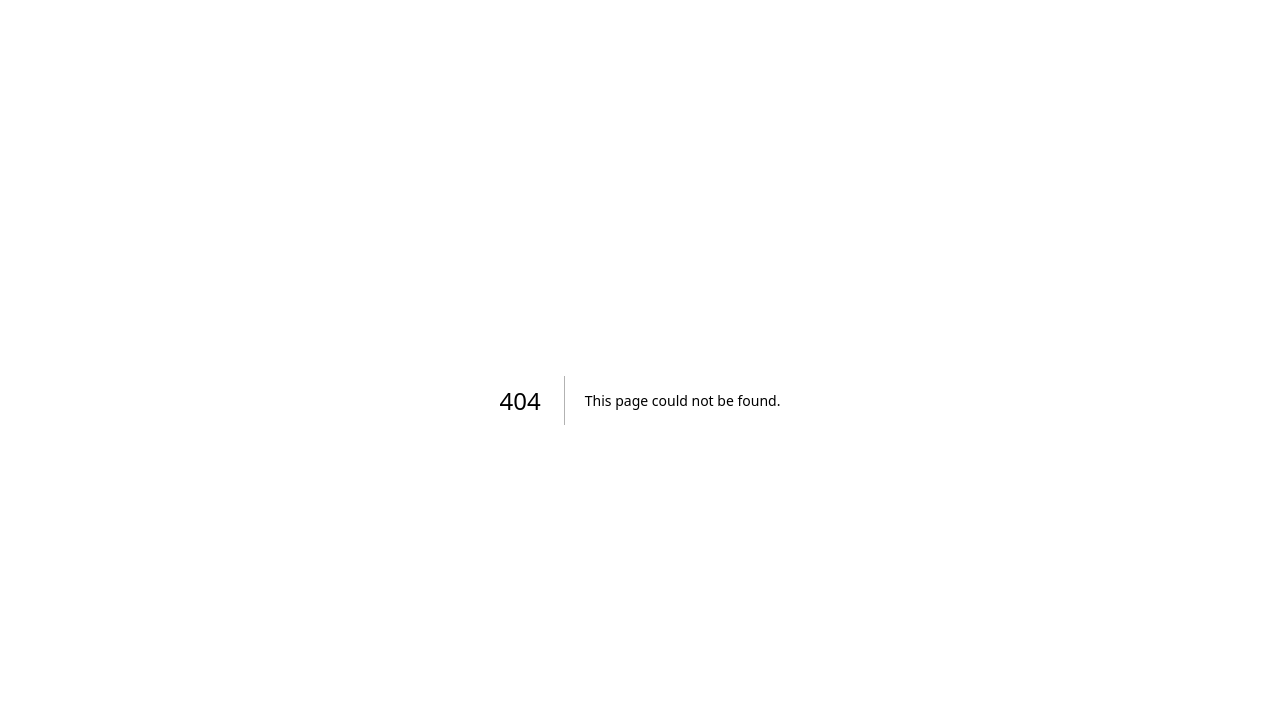
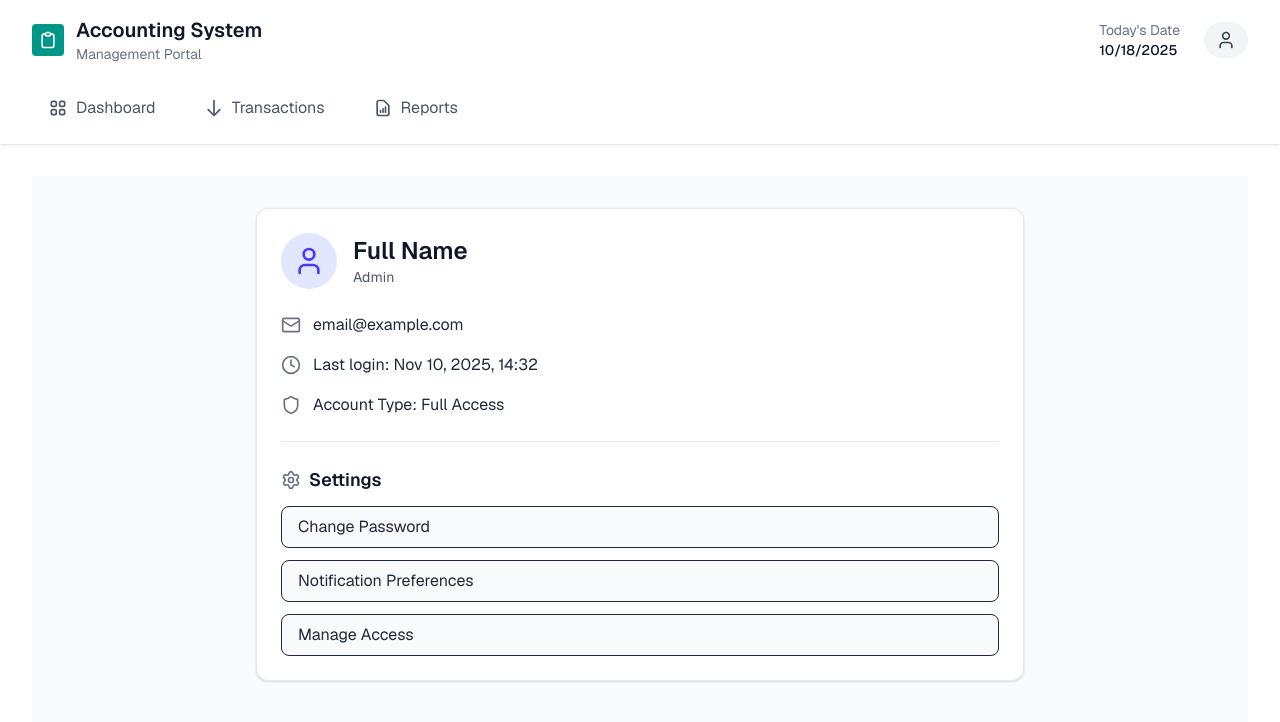
Before and after one commit to oessona/accounting-service, a Next.js app in the folder frontend/: page /userpage in a window 1280 px wide. Before the commit this address had no page. Shown: the top 722 px of the page. Built offline with nearby package versions, Linux system fonts and the light colour scheme.

Commit message:
user page upgrade

```diff
--- a/frontend/app/(authenticated)/layout.tsx
+++ b/frontend/app/(authenticated)/layout.tsx
@@ -2,6 +2,7 @@
 
 import React from 'react';
 import Navigation from '../components/Navigation';
+import AccountMenu from '../components/acc_menu';
 import { useRouter } from 'next/navigation';
 
 function formatDate(date: Date): string {
@@ -43,15 +44,7 @@ export default function AuthenticatedLayout({
                 Today's Date<br />
                 <span className="font-medium text-gray-900">{formatDate(new Date())}</span>
               </div>
-              <button
-                onClick={() => {
-                  localStorage.removeItem('auth_token');
-                  router.push('/login');
-                }}
-                className="text-sm text-gray-600 hover:text-gray-900"
-              >
-                Logout
-              </button>
+              <AccountMenu />
             </div>
           </div>
 
--- /dev/null
+++ b/frontend/app/(authenticated)/userpage/page.tsx
@@ -0,0 +1,61 @@
+import { User, Mail, Settings, Clock, Shield } from "lucide-react";
+
+export default function UserPage() {
+  const user = {
+    name: "Full Name",
+    email: "email@example.com",
+    role: "Admin",
+    lastLogin: "Nov 10, 2025, 14:32",
+  };
+
+  return (
+    <div className="p-8 bg-gray-50 min-h-screen">
+      <div className="max-w-3xl mx-auto bg-white shadow-sm rounded-xl p-6 border border-gray-200">
+        <div className="flex items-center gap-4 mb-6">
+          <div className="bg-indigo-100 text-indigo-600 rounded-full p-3">
+            <User className="w-8 h-8" />
+          </div>
+          <div>
+            <h1 className="text-2xl font-semibold text-gray-900">{user.name}</h1>
+            <p className="text-sm text-gray-600">{user.role}</p>
+          </div>
+        </div>
+
+        <div className="space-y-4 text-gray-800">
+          <div className="flex items-center gap-3">
+            <Mail className="w-5 h-5 text-gray-500" />
+            <p>{user.email}</p>
+          </div>
+
+          <div className="flex items-center gap-3">
+            <Clock className="w-5 h-5 text-gray-500" />
+            <p>Last login: {user.lastLogin}</p>
+          </div>
+
+          <div className="flex items-center gap-3">
+            <Shield className="w-5 h-5 text-gray-500" />
+            <p>Account Type: {user.role === "Admin" ? "Full Access" : "Limited Access"}</p>
+          </div>
+        </div>
+
+        <div className="border-t border-gray-200 mt-6 pt-6">
+          <h2 className="text-lg font-semibold text-gray-900 mb-3 flex items-center gap-2">
+            <Settings className="w-5 h-5 text-gray-500" />
+            Settings
+          </h2>
+          <div className="space-y-3">
+            <button className="w-full text-left px-4 py-2 bg-gray-50 hover:bg-gray-100 rounded-lg border text-gray-800">
+              Change Password
+            </button>
+            <button className="w-full text-left px-4 py-2 bg-gray-50 hover:bg-gray-100 rounded-lg border text-gray-800">
+              Notification Preferences
+            </button>
+            <button className="w-full text-left px-4 py-2 bg-gray-50 hover:bg-gray-100 rounded-lg border text-gray-800">
+              Manage Access
+            </button>
+          </div>
+        </div>
+      </div>
+    </div>
+  );
+}
--- /dev/null
+++ b/frontend/app/components/acc_menu.tsx
@@ -0,0 +1,58 @@
+import { useState } from "react";
+import { User, Settings, LogOut, HelpCircle, Sun } from "lucide-react";
+
+export default function AccountMenu() {
+  const [open, setOpen] = useState(false);
+
+  const user = {
+    name: "Name",
+    role: "Admin"
+  };
+
+  return (
+    <div className="relative">
+      <button
+        onClick={() => setOpen(!open)}
+        className="flex items-center gap-2 bg-gray-100 hover:bg-gray-200 px-3 py-2 rounded-full"
+      >
+        <User className="w-5 h-5 text-gray-700" />
+      </button>
+
+      {open && (
+        <div className="absolute right-0 mt-2 w-56 bg-white shadow-lg rounded-xl border border-gray-200 p-3 z-50">
+          <div className="px-3 py-2 border-b border-gray-100 mb-2">
+            <p className="text-sm text-gray-500">Signed in as</p>
+            <p className="font-semibold text-gray-900">{user.role}</p>
+          </div>
+
+          <ul className="space-y-1">
+            <li>
+              <button className="flex items-center gap-2 w-full text-left px-3 py-2 rounded-lg hover:bg-gray-100 text-gray-800">
+                <Settings className="w-4 h-4 text-gray-500" />
+                Settings
+              </button>
+            </li>
+            <li>
+              <button className="flex items-center gap-2 w-full text-left px-3 py-2 rounded-lg hover:bg-gray-100 text-gray-800">
+                <HelpCircle className="w-4 h-4 text-gray-500" />
+                Help
+              </button>
+            </li>
+            <li>
+              <button className="flex items-center gap-2 w-full text-left px-3 py-2 rounded-lg hover:bg-gray-100 text-gray-800">
+                <Sun className="w-4 h-4 text-gray-500" />
+                Toggle Theme
+              </button>
+            </li>
+            <li>
+              <button className="flex items-center gap-2 w-full text-left px-3 py-2 rounded-lg hover:bg-red-50 text-red-600">
+                <LogOut className="w-4 h-4" />
+                Logout
+              </button>
+            </li>
+          </ul>
+        </div>
+      )}
+    </div>
+  );
+}
--- a/frontend/package.json
+++ b/frontend/package.json
@@ -9,6 +9,7 @@
     "lint": "eslint"
   },
   "dependencies": {
+    "lucide-react": "^0.553.0",
     "next": "15.5.6",
     "react": "19.1.0",
     "react-datepicker": "^8.8.0",
```
Also changed, not shown: 1 other file (tests, documents, lock files or other folders).
